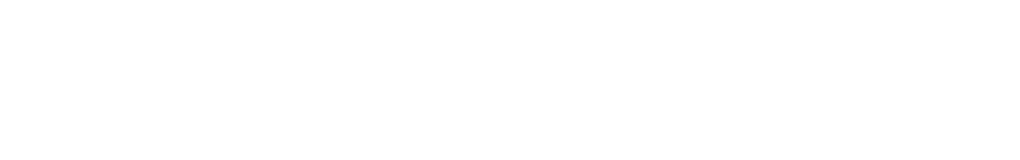
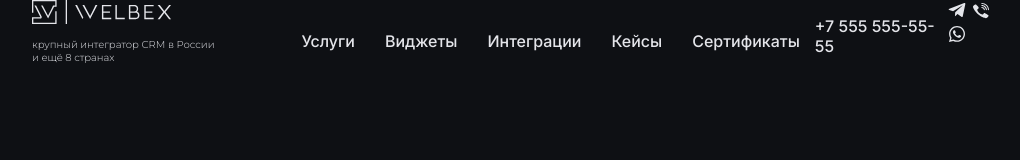
Before and after one commit to AlexNemtsev/amoCRM-test-task, a plain HTML site: page 2 task/index.html in a window 1280 px wide. Shown: the whole page, without its empty margins (118-1138 px from the left). Drawn offline with Linux system fonts and the light colour scheme.

Commit message:
feat: add header content

```diff
--- a/2 task/index.css
+++ b/2 task/index.css
@@ -0,0 +1,57 @@
+:root {
+  --font-color: #E4E5EA;
+}
+
+.body {
+  max-width: 1440px;
+  margin: 0 auto;
+  background: #0E1014;
+}
+
+.container {
+  padding: 0 150px;
+}
+
+.header {
+  display: flex;
+  color: var(--font-color);
+}
+
+.logo__capture {
+  font-family: 'Montserrat', sans-serif;
+  font-weight: 300;
+  font-size: 10px;
+}
+
+.navigation__list {
+  display: flex;
+  list-style: none;
+  padding: 0;
+}
+
+.navigation__item {
+  margin: 15px;
+}
+
+.navigation__link {
+  font-family: 'Inter', sans-serif;
+  font-weight: 500;
+  font-size: 16px;
+  text-decoration: none;
+  color: var(--font-color);
+}
+
+.navigation__link:hover {
+  text-decoration: underline;
+  color: #FCB045;
+}
+
+.contacts_header {
+  display: flex;
+}
+
+.contacts__phone {
+  font-family: 'Inter', sans-serif;
+  font-weight: 500;
+  font-size: 16px;
+}
--- a/2 task/index.html
+++ b/2 task/index.html
@@ -1,11 +1,45 @@
 <!DOCTYPE html>
 <html lang="en">
+
 <head>
   <meta charset="UTF-8" />
   <meta http-equiv="X-UA-Compatible" content="IE=edge" />
   <meta name="viewport" content="width=device-width, initial-scale=1.0" />
   <title>2 task</title>
   <link rel="stylesheet" href="./index.css" />
+  <link rel="preconnect" href="https://fonts.googleapis.com">
+  <link rel="preconnect" href="https://fonts.gstatic.com" crossorigin>
+  <link
+    href="https://fonts.googleapis.com/css2?family=Inter:wght@400;500;700;900&family=Montserrat:wght@300;400&display=swap"
+    rel="stylesheet">
 </head>
-  <body></body>
+
+<body class="body">
+  <header class="header container">
+    <div class="logo">
+      <img src="./assets/logo_welbex.svg" alt="logo" class="logo__img">
+      <p class="logo__capture">крупный интегратор CRM в Росcии и ещё 8 странах</p>
+    </div>
+    <nav class="header__nav navigation">
+      <ul class="navigation__list">
+        <li class="navigation__item"><a href="" class="navigation__link">Услуги</a></li>
+        <li class="navigation__item"><a href="" class="navigation__link">Виджеты</a></li>
+        <li class="navigation__item"><a href="" class="navigation__link">Интеграции</a></li>
+        <li class="navigation__item"><a href="" class="navigation__link">Кейсы</a></li>
+        <li class="navigation__item"><a href="" class="navigation__link">Сертификаты</a></li>
+      </ul>
+    </nav>
+    <div class="contacts contacts_header">
+      <p class="contacts__phone">+7 555 555-55-55</p>
+      <div class="contacts__messangers">
+        <img src="./assets/messangers/telegram.svg" alt="telegram link" class="contacts">
+        <img src="./assets/messangers/viber.svg" alt="viber link" class="contacts">
+        <img src="./assets/messangers/whatsapp.svg" alt="whatsapp link" class="contacts">
+      </div>
+    </div>
+  </header>
+  <main></main>
+  <footer></footer>
+</body>
+
 </html>
```
Also changed, not shown: 2 task/assets/logo_welbex.svg (added), 2 task/assets/messangers/telegram.svg (added), 2 task/assets/messangers/viber.svg (added), 2 task/assets/messangers/whatsapp.svg (added). Lines whose indentation alone changed are shown as unchanged.
